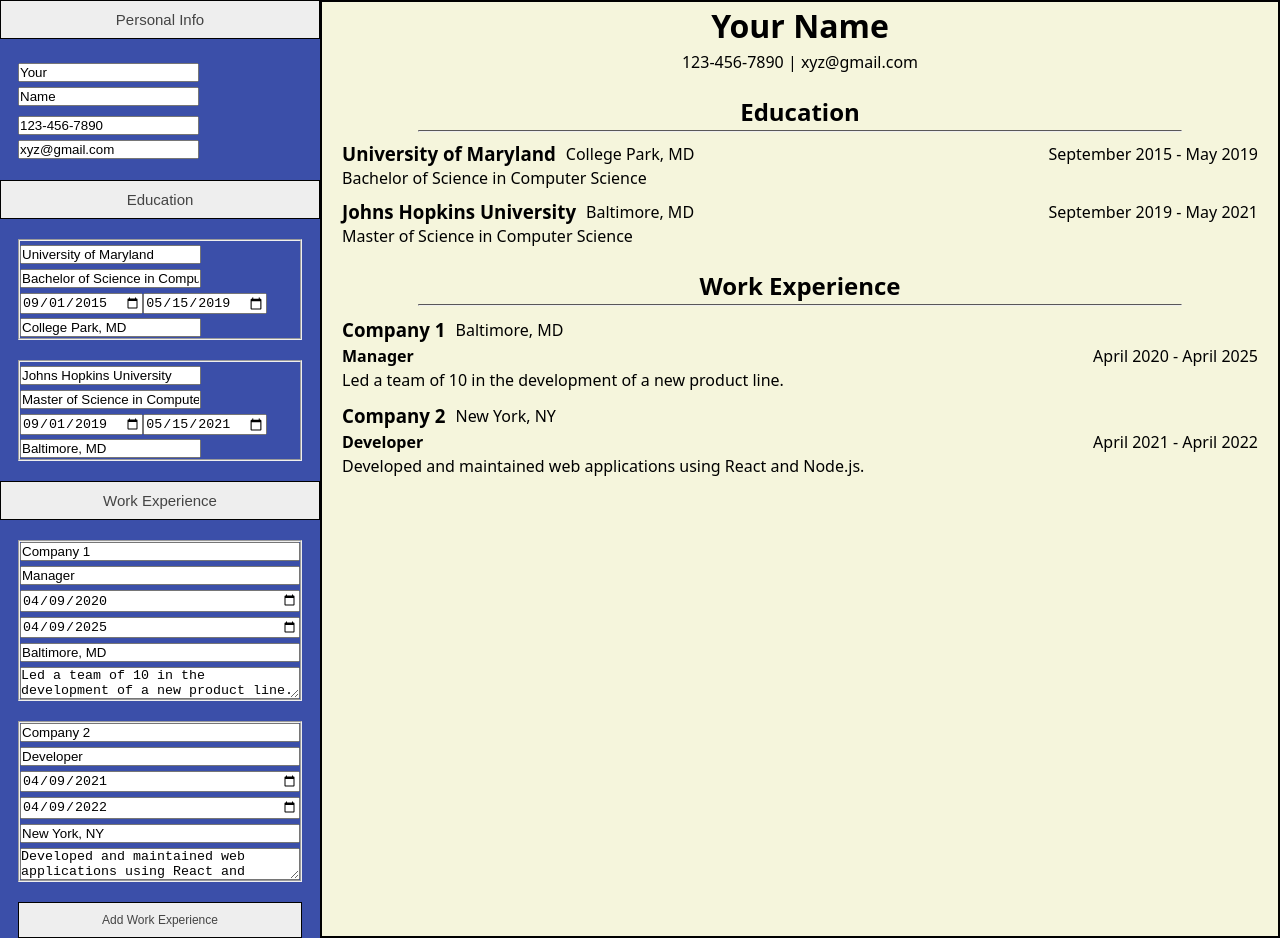
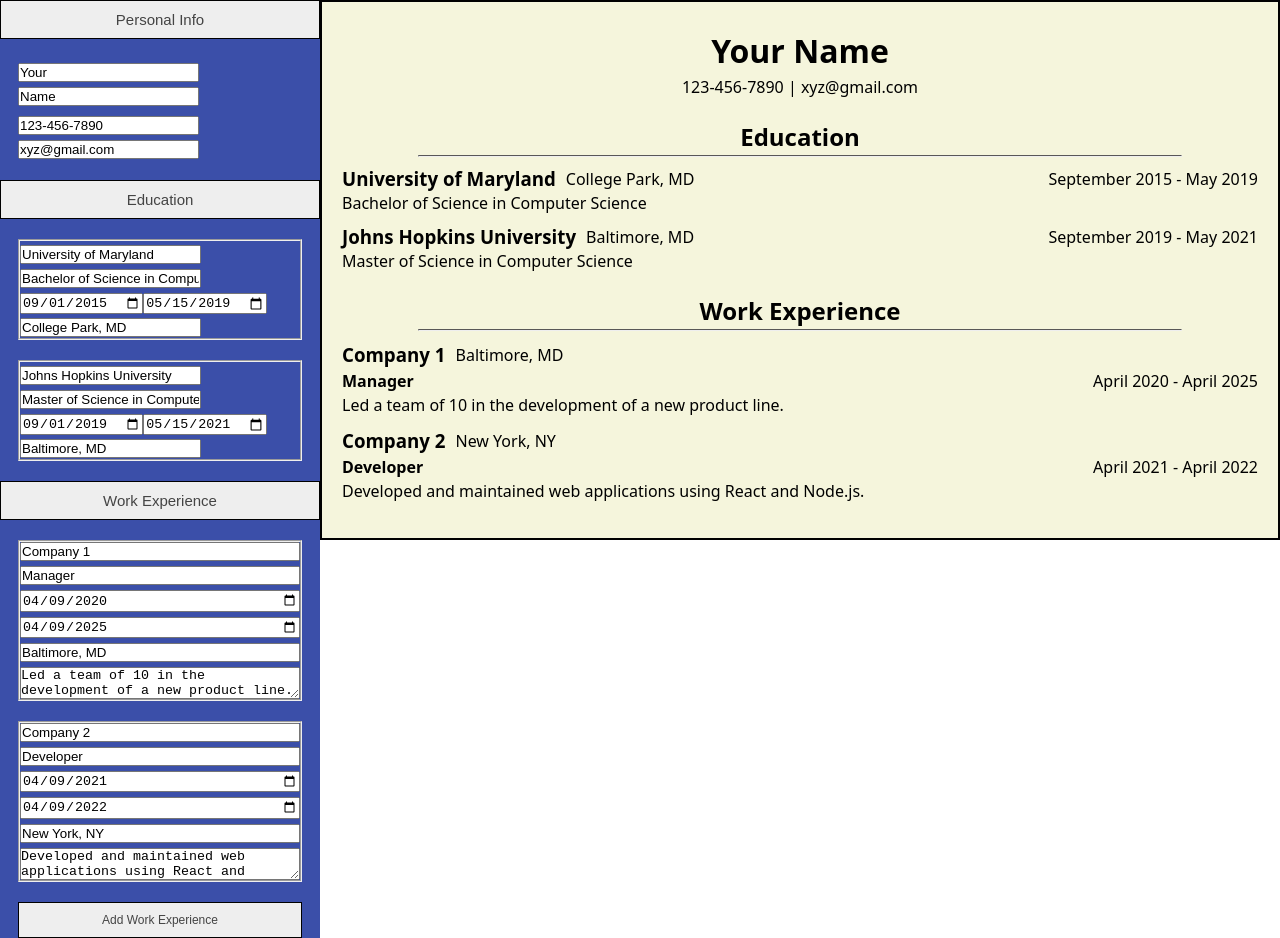
Before and after one commit to FishShalami/cv-builder-react, a React (Vite) app: page / in a window 1280 px wide. Built offline with nearby package versions, Linux system fonts and the light colour scheme.

Commit message:
adjust cv max height

```diff
--- a/src/App.css
+++ b/src/App.css
@@ -55,6 +55,8 @@
   background-color: beige;
   border: 2px solid black;
   color: black;
+  max-height: max-content;
+  padding: 25px 0;
 }
 
 hr.solid {
```
